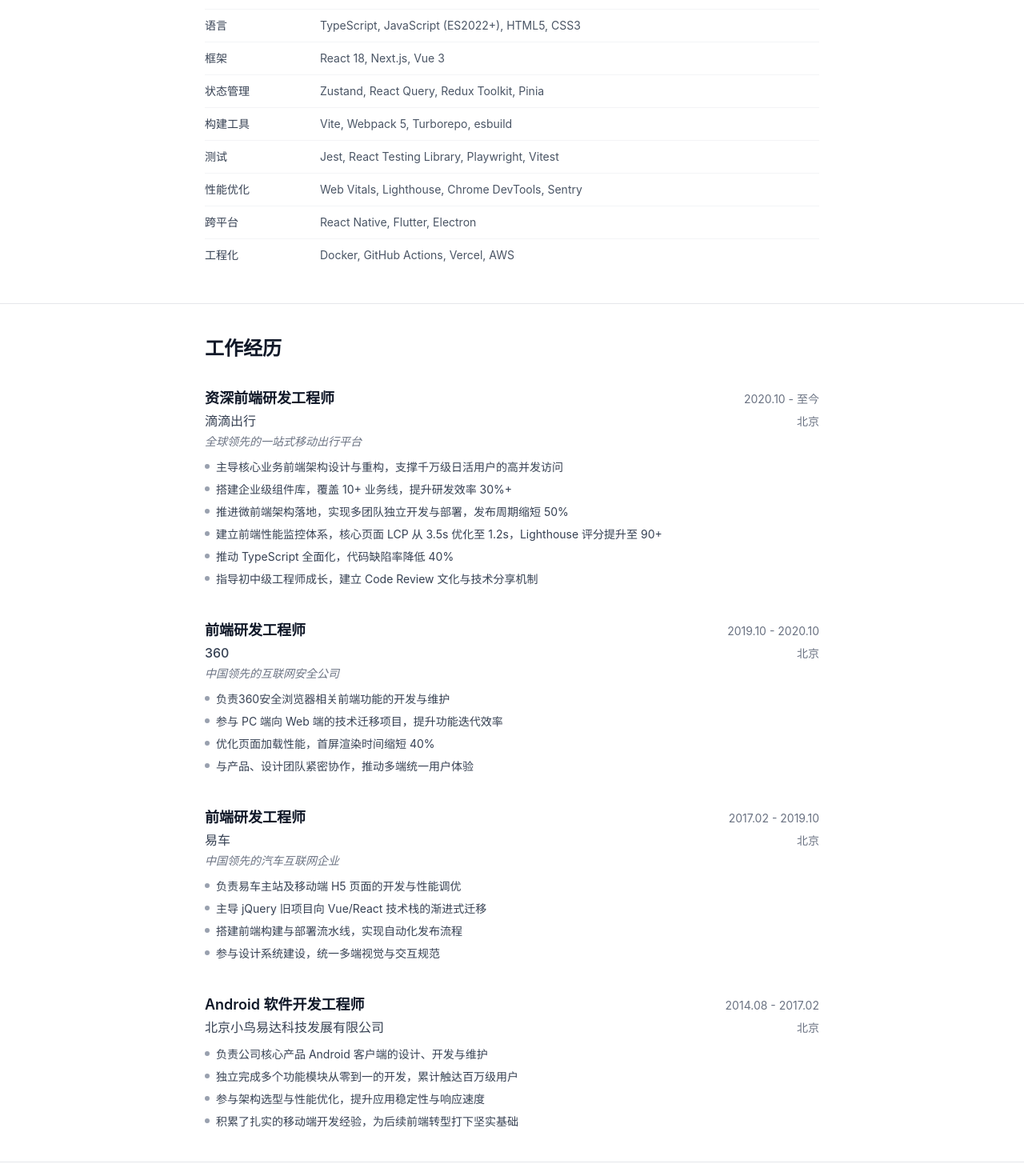
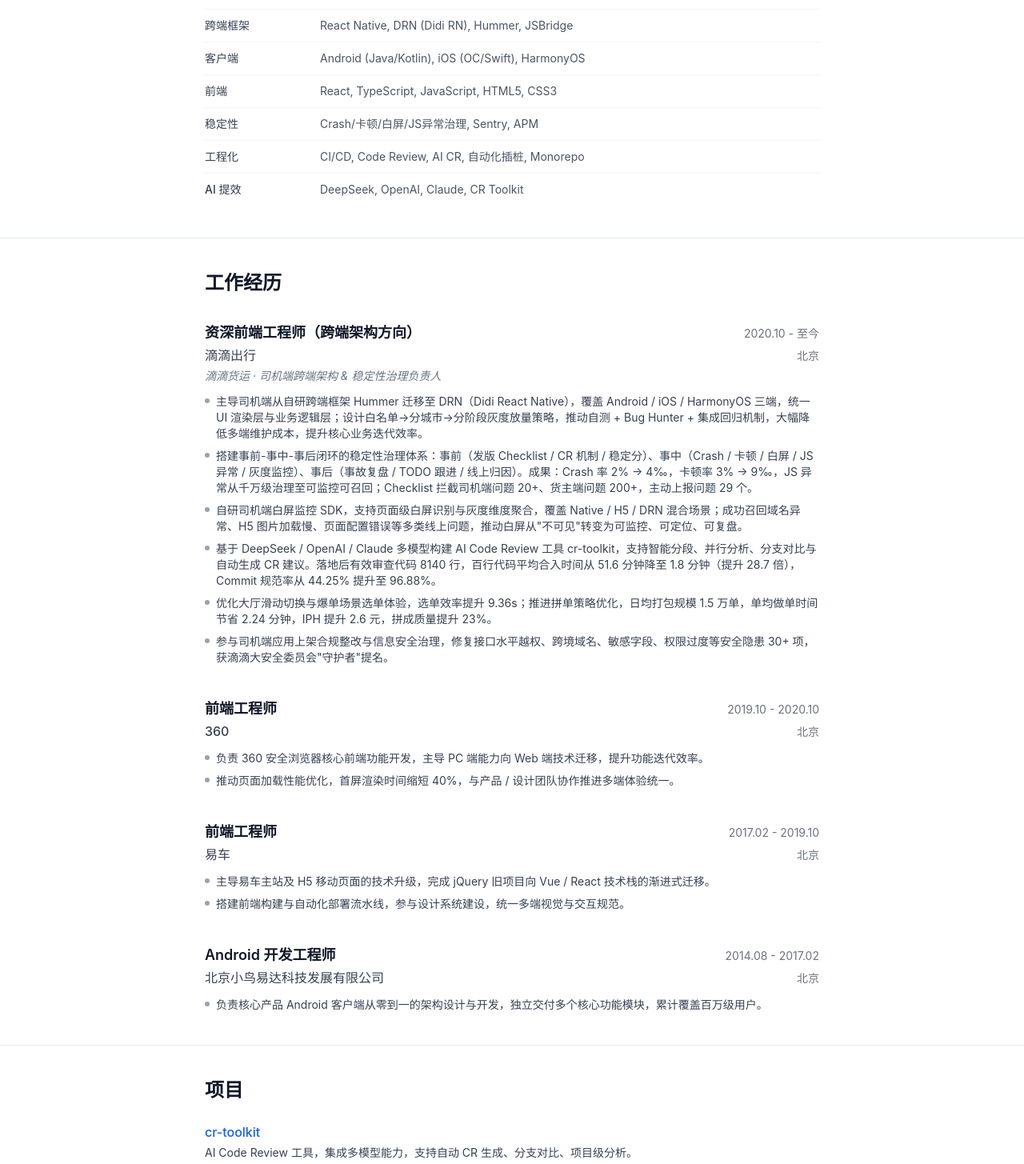
Before and after one commit to huangbo-me/huangbo-me.github.io, a React (Vite) app: page / in a window 1280 px wide. Shown: the part 420-1875 px from the top of the page at 80% size. Built offline with nearby package versions, Linux system fonts and the light colour scheme.

Commit message:
简历大厂版：优化跨端架构/稳定性治理/AI CR等核心经历

```diff
--- a/index.html
+++ b/index.html
@@ -4,7 +4,14 @@
     <meta charset="UTF-8" />
     <link rel="icon" type="image/svg+xml" href="/favicon.svg" />
     <meta name="viewport" content="width=device-width, initial-scale=1.0" />
-    <title>huangbo-me.github.io</title>
+    <title>黄波 · 资深前端工程师</title>
+    <style>
+      @media print {
+        body { font-size: 11px; }
+        .lang-toggle { display: none !important; }
+        section { break-inside: avoid; }
+      }
+    </style>
   </head>
   <body>
     <div id="root"></div>
--- a/src/App.jsx
+++ b/src/App.jsx
@@ -14,7 +14,7 @@
   return (
     <div className="min-h-screen bg-white font-sans text-gray-800">
       {/* Language toggle */}
-      <div className="fixed top-4 right-4 z-50">
+      <div className="lang-toggle fixed top-4 right-4 z-50">
         <button
           onClick={toggleLang}
           className="px-3 py-1.5 text-sm rounded-lg border border-gray-300 bg-white text-gray-700 hover:bg-gray-100 transition-colors shadow-sm cursor-pointer"
--- a/src/i18n.js
+++ b/src/i18n.js
@@ -1,123 +1,107 @@
 const zh = {
-  // Header
   name: '黄波',
-  title: '资深前端研发工程师',
+  title: '资深前端工程师（跨端架构方向）',
   company: '滴滴出行',
   location: '北京',
-  summary: '拥有10年以上互联网研发经验，涵盖 Android 原生开发与前端工程化。近6年深耕前端领域，擅长大规模复杂系统的架构设计、性能优化与团队协作。具备跨平台技术融合能力，致力于推动工程效率与产品质量的持续提升。',
+  summary:
+    '10 年互联网研发经验，横跨 Android 原生开发与前端 / 跨端工程化领域。近 6 年聚焦滴滴货运司机端，主导跨端架构升级（Hummer → DRN）、稳定性治理体系搭建与工程化效能提升，具备大规模移动应用架构设计、技术选型与团队技术影响力。',
   email: 'your@email.com',
 
-  // Nav
   skillsTitle: '技术栈',
   experienceTitle: '工作经历',
-  projectsTitle: '项目经验',
+  projectsTitle: '项目',
   educationTitle: '教育背景',
 
-  // Skills
   skills: [
-    { category: '语言', items: 'TypeScript, JavaScript (ES2022+), HTML5, CSS3' },
-    { category: '框架', items: 'React 18, Next.js, Vue 3' },
-    { category: '状态管理', items: 'Zustand, React Query, Redux Toolkit, Pinia' },
-    { category: '构建工具', items: 'Vite, Webpack 5, Turborepo, esbuild' },
-    { category: '测试', items: 'Jest, React Testing Library, Playwright, Vitest' },
-    { category: '性能优化', items: 'Web Vitals, Lighthouse, Chrome DevTools, Sentry' },
-    { category: '跨平台', items: 'React Native, Flutter, Electron' },
-    { category: '工程化', items: 'Docker, GitHub Actions, Vercel, AWS' },
+    { category: '跨端框架', items: 'React Native, DRN (Didi RN), Hummer, JSBridge' },
+    { category: '客户端', items: 'Android (Java/Kotlin), iOS (OC/Swift), HarmonyOS' },
+    { category: '前端', items: 'React, TypeScript, JavaScript, HTML5, CSS3' },
+    { category: '稳定性', items: 'Crash/卡顿/白屏/JS异常治理, Sentry, APM' },
+    { category: '工程化', items: 'CI/CD, Code Review, AI CR, 自动化插桩, Monorepo' },
+    { category: 'AI 提效', items: 'DeepSeek, OpenAI, Claude, CR Toolkit' },
   ],
 
-  // Experience
   experience: [
     {
       company: '滴滴出行',
-      title: '资深前端研发工程师',
+      title: '资深前端工程师（跨端架构方向）',
       period: '2020.10 - 至今',
       location: '北京',
-      desc: '全球领先的一站式移动出行平台',
+      desc: '滴滴货运 · 司机端跨端架构 & 稳定性治理负责人',
       bullets: [
-        '主导核心业务前端架构设计与重构，支撑千万级日活用户的高并发访问',
-        '搭建企业级组件库，覆盖 10+ 业务线，提升研发效率 30%+',
-        '推进微前端架构落地，实现多团队独立开发与部署，发布周期缩短 50%',
-        '建立前端性能监控体系，核心页面 LCP 从 3.5s 优化至 1.2s，Lighthouse 评分提升至 90+',
-        '推动 TypeScript 全面化，代码缺陷率降低 40%',
-        '指导初中级工程师成长，建立 Code Review 文化与技术分享机制',
+        '主导司机端从自研跨端框架 Hummer 迁移至 DRN（Didi React Native），覆盖 Android / iOS / HarmonyOS 三端，统一 UI 渲染层与业务逻辑层；设计白名单→分城市→分阶段灰度放量策略，推动自测 + Bug Hunter + 集成回归机制，大幅降低多端维护成本，提升核心业务迭代效率。',
+        '搭建事前-事中-事后闭环的稳定性治理体系：事前（发版 Checklist / CR 机制 / 稳定分）、事中（Crash / 卡顿 / 白屏 / JS 异常 / 灰度监控）、事后（事故复盘 / TODO 跟进 / 线上归因）。成果：Crash 率 2% → 4‰，卡顿率 3% → 9‰，JS 异常从千万级治理至可监控可召回；Checklist 拦截司机端问题 20+、货主端问题 200+，主动上报问题 29 个。',
+        '自研司机端白屏监控 SDK，支持页面级白屏识别与灰度维度聚合，覆盖 Native / H5 / DRN 混合场景；成功召回域名异常、H5 图片加载慢、页面配置错误等多类线上问题，推动白屏从"不可见"转变为可监控、可定位、可复盘。',
+        '基于 DeepSeek / OpenAI / Claude 多模型构建 AI Code Review 工具 cr-toolkit，支持智能分段、并行分析、分支对比与自动生成 CR 建议。落地后有效审查代码 8140 行，百行代码平均合入时间从 51.6 分钟降至 1.8 分钟（提升 28.7 倍），Commit 规范率从 44.25% 提升至 96.88%。',
+        '优化大厅滑动切换与爆单场景选单体验，选单效率提升 9.36s；推进拼单策略优化，日均打包规模 1.5 万单，单均做单时间节省 2.24 分钟，IPH 提升 2.6 元，拼成质量提升 23%。',
+        '参与司机端应用上架合规整改与信息安全治理，修复接口水平越权、跨境域名、敏感字段、权限过度等安全隐患 30+ 项，获滴滴大安全委员会"守护者"提名。',
       ],
     },
     {
       company: '360',
-      title: '前端研发工程师',
+      title: '前端工程师',
       period: '2019.10 - 2020.10',
       location: '北京',
-      desc: '中国领先的互联网安全公司',
+      desc: null,
       bullets: [
-        '负责360安全浏览器相关前端功能的开发与维护',
-        '参与 PC 端向 Web 端的技术迁移项目，提升功能迭代效率',
-        '优化页面加载性能，首屏渲染时间缩短 40%',
-        '与产品、设计团队紧密协作，推动多端统一用户体验',
+        '负责 360 安全浏览器核心前端功能开发，主导 PC 端能力向 Web 端技术迁移，提升功能迭代效率。',
+        '推动页面加载性能优化，首屏渲染时间缩短 40%，与产品 / 设计团队协作推进多端体验统一。',
       ],
     },
     {
       company: '易车',
-      title: '前端研发工程师',
+      title: '前端工程师',
       period: '2017.02 - 2019.10',
       location: '北京',
-      desc: '中国领先的汽车互联网企业',
+      desc: null,
       bullets: [
-        '负责易车主站及移动端 H5 页面的开发与性能调优',
-        '主导 jQuery 旧项目向 Vue/React 技术栈的渐进式迁移',
-        '搭建前端构建与部署流水线，实现自动化发布流程',
-        '参与设计系统建设，统一多端视觉与交互规范',
+        '主导易车主站及 H5 移动页面的技术升级，完成 jQuery 旧项目向 Vue / React 技术栈的渐进式迁移。',
+        '搭建前端构建与自动化部署流水线，参与设计系统建设，统一多端视觉与交互规范。',
       ],
     },
     {
       company: '北京小鸟易达科技发展有限公司',
-      title: 'Android 软件开发工程师',
+      title: 'Android 开发工程师',
       period: '2014.08 - 2017.02',
       location: '北京',
       desc: null,
       bullets: [
-        '负责公司核心产品 Android 客户端的设计、开发与维护',
-        '独立完成多个功能模块从零到一的开发，累计触达百万级用户',
-        '参与架构选型与性能优化，提升应用稳定性与响应速度',
-        '积累了扎实的移动端开发经验，为后续前端转型打下坚实基础',
+        '负责核心产品 Android 客户端从零到一的架构设计与开发，独立交付多个核心功能模块，累计覆盖百万级用户。',
       ],
     },
   ],
 
-  // Projects
   projects: [
     {
-      name: '项目名称一',
-      url: 'https://github.com/huangbo-me/project-a',
-      desc: '描述项目做什么、解决什么问题、技术亮点或数据指标。',
-      stack: 'React, TypeScript, Node.js',
+      name: 'cr-toolkit',
+      url: 'https://github.com/huangbo-me/cr-toolkit',
+      desc: 'AI Code Review 工具，集成多模型能力，支持自动 CR 生成、分支对比、项目级分析。',
+      stack: 'TypeScript, Node.js, DeepSeek / OpenAI / Claude API',
     },
     {
-      name: '项目名称二',
-      url: 'https://github.com/huangbo-me/project-b',
-      desc: '描述项目做什么、解决了什么问题，取得了什么成果。',
-      stack: 'Vue 3, Vite, Tailwind CSS',
+      name: '白屏监控 SDK',
+      url: 'https://github.com/huangbo-me/screen-monitor',
+      desc: '页面级白屏识别与监控 SDK，支持 Native / H5 / DRN 混合场景，灰度维度聚合告警。',
+      stack: 'TypeScript, React Native, APM',
     },
   ],
   projectsEmpty: '暂无项目展示',
 
-  // Education
   school: '北京化工大学',
   degree: '本科 · 计算机科学与技术',
   gradYear: '2014',
 
-  // Footer
   footer: '保留所有权利',
-
-  // Lang toggle
   switchLang: 'English',
 }
 
 const en = {
   name: 'Bo Huang',
-  title: 'Senior Frontend Engineer',
+  title: 'Senior Frontend Engineer (Cross-Platform Architecture)',
   company: 'Didi Chuxing',
   location: 'Beijing, China',
-  summary: '10+ years of internet product development experience spanning Android native development and frontend engineering. Specialized in architecture design, performance optimization, and team collaboration for large-scale complex systems.',
+  summary:
+    '10+ years of internet product experience spanning Android native development and cross-platform engineering. 6+ years at Didi Freight leading the driver app cross-platform architecture migration (Hummer → DRN), building a comprehensive stability governance system, and driving engineering efficiency through AI-powered tooling. Experienced in large-scale mobile architecture design and technical leadership.',
   email: 'your@email.com',
 
   skillsTitle: 'Skills',
@@ -126,30 +110,28 @@
   educationTitle: 'Education',
 
   skills: [
-    { category: 'Languages', items: 'TypeScript, JavaScript (ES2022+), HTML5, CSS3' },
-    { category: 'Frameworks', items: 'React 18, Next.js, Vue 3' },
-    { category: 'State Management', items: 'Zustand, React Query, Redux Toolkit, Pinia' },
-    { category: 'Build Tools', items: 'Vite, Webpack 5, Turborepo, esbuild' },
-    { category: 'Testing', items: 'Jest, React Testing Library, Playwright, Vitest' },
-    { category: 'Performance', items: 'Web Vitals, Lighthouse, Chrome DevTools, Sentry' },
-    { category: 'Cross-Platform', items: 'React Native, Flutter, Electron' },
-    { category: 'Infrastructure', items: 'Docker, GitHub Actions, Vercel, AWS' },
+    { category: 'Cross-Platform', items: 'React Native, DRN (Didi RN), Hummer, JSBridge' },
+    { category: 'Mobile', items: 'Android (Java/Kotlin), iOS (OC/Swift), HarmonyOS' },
+    { category: 'Frontend', items: 'React, TypeScript, JavaScript, HTML5, CSS3' },
+    { category: 'Stability', items: 'Crash/ANR/White Screen/JS Exception, Sentry, APM' },
+    { category: 'Engineering', items: 'CI/CD, Code Review, AI CR, Automation, Monorepo' },
+    { category: 'AI Tools', items: 'DeepSeek, OpenAI, Claude, CR Toolkit' },
   ],
 
   experience: [
     {
       company: 'Didi Chuxing',
-      title: 'Senior Frontend Engineer',
+      title: 'Senior Frontend Engineer (Cross-Platform Architecture)',
       period: 'Oct 2020 – Present',
       location: 'Beijing',
-      desc: 'World-leading one-stop mobility platform',
+      desc: 'Didi Freight · Driver App Cross-Platform & Stability Lead',
       bullets: [
-        'Architected and refactored core business frontend, supporting 10M+ DAU with high concurrency.',
-        'Built enterprise component library used by 10+ product lines, improving R&D efficiency by 30%+.',
-        'Implemented micro-frontend architecture enabling independent development and deployment, cutting release cycles by 50%.',
-        'Established frontend performance monitoring system, improving LCP from 3.5s to 1.2s and Lighthouse score to 90+.',
-        'Drove full TypeScript migration, reducing defect rate by 40%.',
-        'Mentored junior and mid-level engineers through code reviews and tech sharing sessions.',
+        'Led migration from in-house framework Hummer to DRN (Didi React Native) across Android/iOS/HarmonyOS, unifying UI rendering and business logic layers; designed phased grayscale rollout strategy (whitelist → city → staged), established self-testing, Bug Hunter, and integration regression mechanisms, significantly reducing multi-platform maintenance costs.',
+        'Built a闭环 stability governance system: pre-release (checklist/CR/score), real-time (Crash/ANR/white-screen/JS exception/gray monitoring), and post-mortem (retro/TTO tracking/root cause analysis). Achievements: Crash rate 2% → 0.4%, ANR rate 3% → 0.9%, JS exceptions from tens of millions to monitorable/recallable; checklist intercepted 20+ driver-side and 200+ shipper-side issues, 29 proactive escalations.',
+        'Developed a white-screen monitoring SDK with page-level detection and grayscale aggregation, covering Native/H5/DRN hybrid scenarios; surfaced domain anomalies, slow H5 image loading, and page config errors, transforming white-screen from invisible to monitorable and diagnosable.',
+        'Built cr-toolkit AI Code Review tool powered by DeepSeek/OpenAI/Claude, supporting intelligent diff segmentation, parallel analysis, branch comparison, and auto-generated CR suggestions. Results: 8,140 lines effectively reviewed, avg merge time per 100 lines reduced from 51.6 min to 1.8 min (28.7x improvement), commit standardization rate from 44.25% to 96.88%.',
+        'Optimized hall list swipe interaction and surge-scenario order selection, reducing selection time by 9.36s; improved pooling strategy with 15K daily orders, saving 2.24 min per order, increasing IPH by ¥2.6, and improving pooling quality by 23%.',
+        'Led app compliance remediation and information security hardening, fixing 30+ vulnerabilities including horizontal privilege escalation, cross-border domains, sensitive fields, and over-permission issues; nominated for Didi Security Committee "Guardian" award.',
       ],
     },
     {
@@ -157,12 +139,10 @@
       title: 'Frontend Engineer',
       period: 'Oct 2019 – Oct 2020',
       location: 'Beijing',
-      desc: 'Leading internet security company in China',
+      desc: null,
       bullets: [
-        'Developed and maintained frontend features for 360 Secure Browser.',
-        'Participated in migration from desktop to web platform, accelerating feature iteration.',
-        'Optimized page load performance, reducing above-the-fold render time by 40%.',
-        'Collaborated with product and design teams to deliver consistent multi-platform UX.',
+        'Developed core frontend features for 360 Secure Browser; led PC-to-Web technology migration accelerating feature iteration.',
+        'Optimized page loading performance, reducing above-the-fold render time by 40%; collaborated with product and design teams on multi-platform UX consistency.',
       ],
     },
     {
@@ -170,12 +150,10 @@
       title: 'Frontend Engineer',
       period: 'Feb 2017 – Oct 2019',
       location: 'Beijing',
-      desc: 'Leading auto internet company in China',
+      desc: null,
       bullets: [
-        'Developed and optimized Bitauto main site and mobile H5 pages.',
-        'Led incremental migration of legacy jQuery codebase to Vue/React stack.',
-        'Set up frontend build and deployment pipeline for automated releases.',
-        'Contributed to design system standardization across multiple platforms.',
+        'Led technical upgrade of Bitauto main site and H5 mobile pages; incrementally migrated legacy jQuery codebase to Vue/React stack.',
+        'Set up frontend build and automated deployment pipeline; contributed to design system standardization across platforms.',
       ],
     },
     {
@@ -185,36 +163,32 @@
       location: 'Beijing',
       desc: null,
       bullets: [
-        'Designed, developed, and maintained the core Android application from the ground up.',
-        'Independently delivered multiple feature modules, reaching millions of users.',
-        'Contributed to architecture selection and performance optimization for better stability.',
-        'Built solid mobile development foundation that enabled seamless transition to frontend engineering.',
+        'Designed and built the core Android application from scratch, independently delivering multiple feature modules reaching millions of users.',
       ],
     },
   ],
 
   projects: [
     {
-      name: 'Project Name A',
-      url: 'https://github.com/huangbo-me/project-a',
-      desc: 'What it does, problem it solves, tech highlights or metrics.',
-      stack: 'React, TypeScript, Node.js',
+      name: 'cr-toolkit',
+      url: 'https://github.com/huangbo-me/cr-toolkit',
+      desc: 'AI Code Review tool integrating multi-model support. Auto CR generation, branch comparison, project-level analysis.',
+      stack: 'TypeScript, Node.js, DeepSeek / OpenAI / Claude API',
     },
     {
-      name: 'Project Name B',
-      url: 'https://github.com/huangbo-me/project-b',
-      desc: 'What it does, problem it solves, results achieved.',
-      stack: 'Vue 3, Vite, Tailwind CSS',
+      name: 'White-Screen Monitor SDK',
+      url: 'https://github.com/huangbo-me/screen-monitor',
+      desc: 'Page-level white-screen detection & monitoring SDK supporting Native/H5/DRN hybrid scenarios with grayscale alerting.',
+      stack: 'TypeScript, React Native, APM',
     },
   ],
   projectsEmpty: 'No projects to show',
 
   school: 'Beijing University of Chemical Technology',
-  degree: "B.E. in Computer Science and Technology",
+  degree: 'B.E. in Computer Science and Technology',
   gradYear: '2014',
 
   footer: 'All rights reserved',
-
   switchLang: '中文',
 }
 
```
